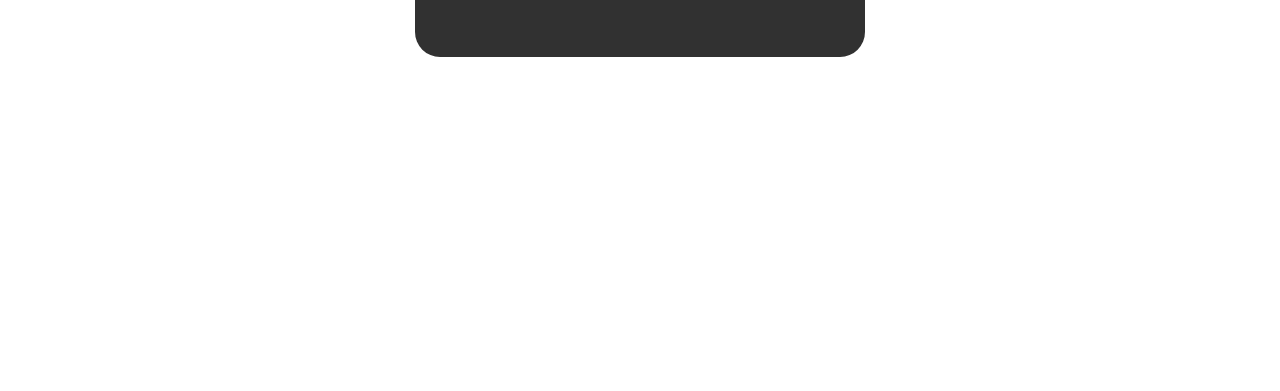
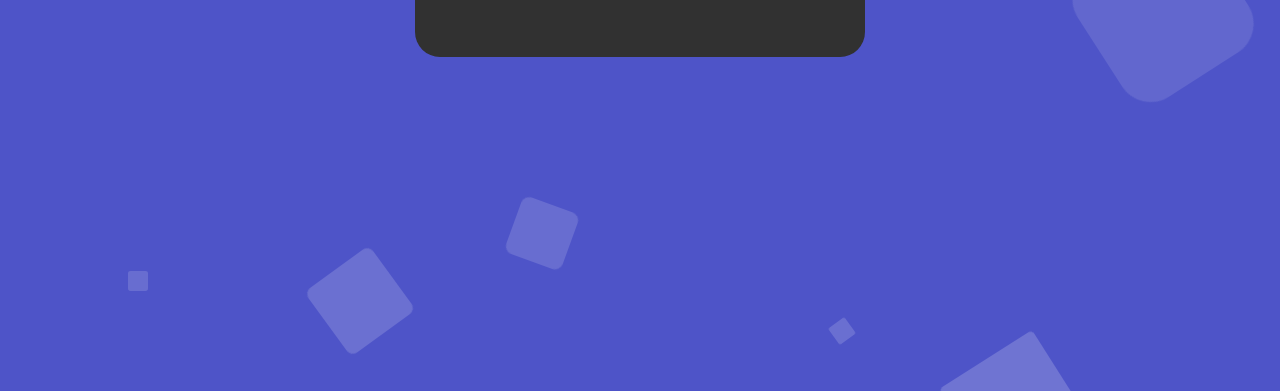
Before and after one commit to 8hrsk/nickscale, a plain HTML site: page index.html in a window 1280 px wide. Shown: the part 409-800 px from the top of the page. Drawn offline with Linux system fonts and the light colour scheme.

Commit message:
Update style.css

```diff
--- a/style.css
+++ b/style.css
@@ -64,8 +64,8 @@ html { box-sizing: border-box; font-size: 10px; }
 .area{
     background: #4e54c8;
     background: -webkit-linear-gradient(to left, #8f94fb, #4e54c8);
-    /* width: 100dvi;
-    height: 100dvh; */
+    width: 100%;
+    height: 100vh;
     background-size: cover;
     background-attachment: fixed;
     background-position: center center;
```
